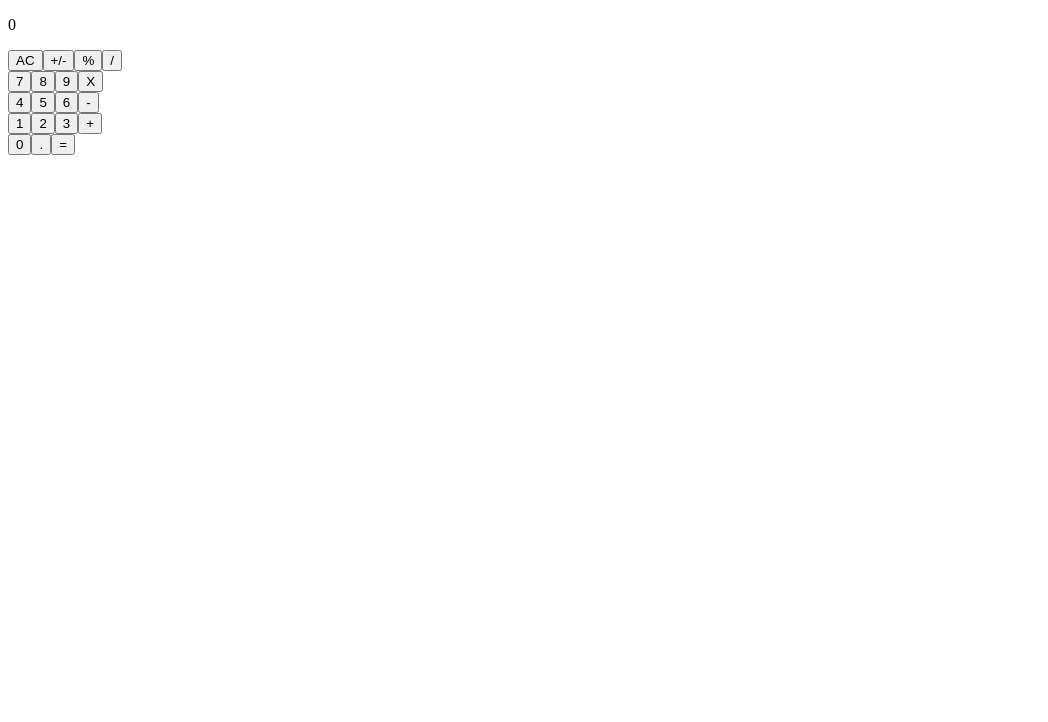
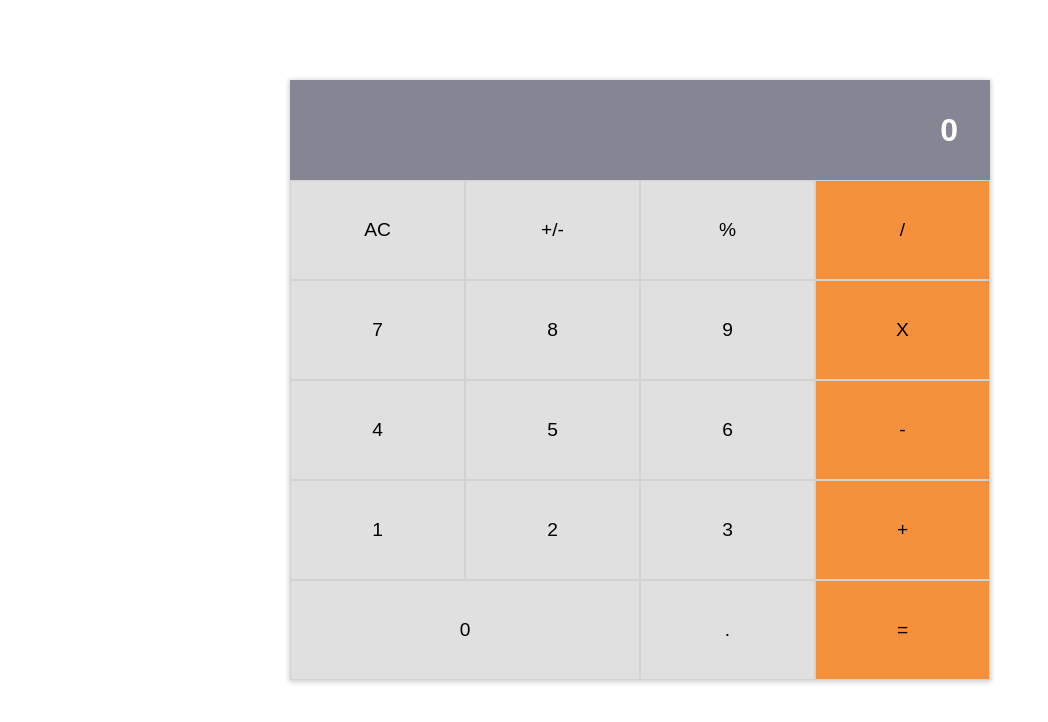
Before and after one commit to Redvanisation/Calculator, a React (Create React App) app: page / in a window 1280 px wide. Shown: the top 722 px of the page, without its empty margins (0-1048 px from the left). Built offline with nearby package versions, Linux system fonts and the light colour scheme.

Commit message:
Styling the calculator

```diff
--- a/package.json
+++ b/package.json
@@ -38,6 +38,7 @@
     "eslint-plugin-import": "^2.19.1",
     "eslint-plugin-jsx-a11y": "^6.2.3",
     "eslint-plugin-react": "^7.17.0",
-    "eslint-plugin-react-hooks": "^1.7.0"
+    "eslint-plugin-react-hooks": "^1.7.0",
+    "node-sass": "^4.13.0"
   }
 }
--- a/src/components/App.js
+++ b/src/components/App.js
@@ -7,7 +7,7 @@ import ButtonPanel from './ButtonPanel';
 class App extends Component {
   render() {
     return (
-      <div id="container">
+      <div id="container" className="calculator">
         <Display result="0" />
         <ButtonPanel />
       </div>
--- a/src/components/Button.js
+++ b/src/components/Button.js
@@ -2,10 +2,28 @@
 import React from 'react';
 import PropTypes from 'prop-types';
 
-const Button = ({ buttonName = 'Button' }) => <button type="button">{buttonName}</button>;
+const Button = ({ buttonName = 'Button', color, wide }) => {
+  let theClass = 'calculator__button';
+  if (color) {
+    theClass = 'calculator__button button-gray';
+  }
+  if (wide) {
+    theClass = 'calculator__button button-gray zero';
+  }
+  return (
+    <button
+      type="button"
+      className={theClass}
+    >
+      {buttonName}
+    </button>
+  );
+};
 
 Button.propTypes = {
   buttonName: PropTypes.string,
+  color: PropTypes.bool,
+  wide: PropTypes.bool,
 };
 
 export default Button;
--- a/src/components/ButtonPanel.js
+++ b/src/components/ButtonPanel.js
@@ -4,38 +4,38 @@ import Button from './Button';
 
 const ButtonPanel = () => {
   return (
-    <div>
-      <div id="group-1">
-        <Button buttonName="AC" />
-        <Button buttonName="+/-" />
-        <Button buttonName="%" />
+    <div className="calculator__panel">
+      <div id="group-1" className="calculator__panel--buttonsRow">
+        <Button buttonName="AC" color />
+        <Button buttonName="+/-" color />
+        <Button buttonName="%" color />
         <Button buttonName="/" />
       </div>
 
-      <div id="group-2">
-        <Button buttonName="7" />
-        <Button buttonName="8" />
-        <Button buttonName="9" />
+      <div id="group-2" className="calculator__panel--buttonsRow">
+        <Button buttonName="7" color />
+        <Button buttonName="8" color />
+        <Button buttonName="9" color />
         <Button buttonName="X" />
       </div>
 
-      <div id="group-3">
-        <Button buttonName="4" />
-        <Button buttonName="5" />
-        <Button buttonName="6" />
+      <div id="group-3" className="calculator__panel--buttonsRow">
+        <Button buttonName="4" color />
+        <Button buttonName="5" color />
+        <Button buttonName="6" color />
         <Button buttonName="-" />
       </div>
 
-      <div id="group-4">
-        <Button buttonName="1" />
-        <Button buttonName="2" />
-        <Button buttonName="3" />
+      <div id="group-4" className="calculator__panel--buttonsRow">
+        <Button buttonName="1" color />
+        <Button buttonName="2" color />
+        <Button buttonName="3" color />
         <Button buttonName="+" />
       </div>
 
-      <div id="group-5">
-        <Button buttonName="0" />
-        <Button buttonName="." />
+      <div id="group-5" className="calculator__panel--buttonsRow">
+        <Button buttonName="0" color wide />
+        <Button buttonName="." color />
         <Button buttonName="=" />
       </div>
     </div>
--- a/src/components/Display.js
+++ b/src/components/Display.js
@@ -2,7 +2,11 @@ import React from 'react';
 import PropTypes from 'prop-types';
 
 
-const Display = ({ result = '0' }) => <p>{result}</p>;
+const Display = ({ result = '0' }) => (
+  <p className="calculator__display">
+    <span className="calculator__display--result">{result}</span>
+  </p>
+);
 
 Display.defaultProps = {
   result: '0',
--- a/src/index.js
+++ b/src/index.js
@@ -3,7 +3,7 @@
 import React from 'react';
 import ReactDOM from 'react-dom';
 import App from './components/App';
-import './main.css';
+import './styles/main.scss';
 
 
 ReactDOM.render(
--- a/src/main.css
+++ /dev/null
@@ -1,4 +0,0 @@
-.title {
-  display: flex;
-  justify-content: center;
-}
--- /dev/null
+++ b/src/styles/_styles.scss
@@ -0,0 +1,70 @@
+*,
+html,
+body {
+  margin: 0;
+  padding: 0;
+  box-sizing: border-box;
+  font-family: sans-serif;
+}
+
+.calculator {
+  display: flex;
+  flex-wrap: wrap;
+  max-width: 700px;
+  margin: 5rem auto;
+  box-shadow: 0 1px 5px 1px rgba($color-black, .2);
+
+  &__display {
+    display: flex;
+    flex-wrap: nowrap;
+    justify-content: flex-end;
+    height: 100px;
+    background-color: $color-gray;
+    color: $color-white;
+    font-weight: bold;
+    width: 100%;
+    padding: 2rem;
+
+    &--result {
+      font-size: 2rem;
+    }
+  }
+
+  &__panel {
+    width: 100%;
+
+    &--buttonsRow {
+      display: flex;
+      width: 100%;
+      height: 100px;
+    }
+  }
+
+
+  &__button {
+    width: calc(100% / 4);
+    background-color: $color-orange;
+    color: $color-black;
+    text-align: center;
+    outline: none;
+    font-size: 1.2rem;
+    border: 1px solid $color-gray-border;
+    transition: all .2s;
+
+    &:active {
+      background-color: $color-orange-active;
+    }
+  }
+}
+
+.button-gray {
+  background-color: $color-light-gray;
+}
+
+.button-gray:active {
+  background-color: $color-gray-border;
+}
+
+.zero {
+  width: 50% !important;
+}
--- /dev/null
+++ b/src/styles/_variables.scss
@@ -0,0 +1,9 @@
+// Color variables:
+
+$color-black: #000;
+$color-white: #fff;
+$color-gray: #858594;
+$color-gray-border: #D2D2D2;
+$color-light-gray: #e0e0e0;
+$color-orange: #F5913D;
+$color-orange-active: rgb(226, 123, 39);
--- /dev/null
+++ b/src/styles/main.scss
@@ -0,0 +1,2 @@
+@import './variables';
+@import './styles';
```
Also changed, not shown: 1 other file (tests, documents, lock files or other folders).
